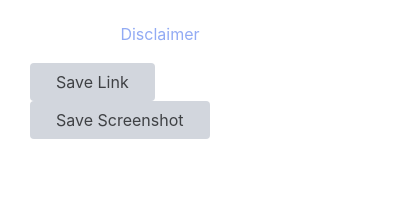
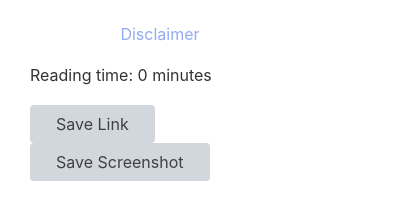
Before and after one commit to saintograph/tag-it, a browser extension: page popup/index.html in a window 400 px wide. Shown: the part 96-316 px from the top of the page. Drawn offline with nearby package versions, Linux system fonts and the light colour scheme.

Commit message:
10-compute-weekly-study-time-from-saved-links

```diff
--- a/popup/index.html
+++ b/popup/index.html
@@ -19,6 +19,9 @@
             </p>
         </div>
         <div>
+            <p>Reading time: <span id="readingTime">0</span> minutes</p>
+        </div>
+        <div>
             <button type="button" id="saveLinkButton">Save Link</button>
         </div>
         <div>
--- a/popup/main.js
+++ b/popup/main.js
@@ -69,7 +69,7 @@ function saveScreenshot() {
                 //Save the object to local forage Indexed DB
                 localforage.setItem(screenshotObject.id, screenshotObject.content).then(function (value) {
 
-                    // Test code to display the image
+                    //display the image
                     localforage.getItem(screenshotObject.id).then(function (source) {
                         var image = new Image();
                         image.src = source;
@@ -82,7 +82,7 @@ function saveScreenshot() {
                     }).catch(function (err) {
                         console.log(err);
                     });
-                    // end test code to display image
+                    // end code to display image
 
                 }).catch(function (err) {
                     console.log(err);
@@ -97,6 +97,37 @@ function saveScreenshot() {
 
 }
 
+document.addEventListener("DOMContentLoaded", async function () {
+    const keys = await localforage.keys(); // asynchronously retrieve all keys
+    var readingTime = 0;
+    const dateMonday = await getMonday();
+    for (let i in keys) {
+        const rawEntry = await localforage.getItem(keys[i]);
+        // parse error free entries
+        try {
+            const parsed = JSON.parse(rawEntry);
+            if (parsed.id && parsed.readingTime && (new Date(parsed.timestamp).getTime() >= dateMonday.getTime())) {
+                readingTime = readingTime + parsed.readingTime;
+            }
+
+        } catch (error) {
+            // if error or image, do nothing
+            ;
+        }
+    }
+    document.getElementById("readingTime").innerText = readingTime;
+
+});
+    function getMonday() {
+        var d = new Date();
+        console.log("date today" + d.toString());
+        var day = d.getDay();
+        console.log("day today" + day);
+        diff = d.getDate() - day + (day == 0 ? -6 : 1); // adjust when day is sunday
+        return new Date(d.setDate(diff));
+    }
+
+
 document.addEventListener('DOMContentLoaded', function () {
     document.getElementById('saveLinkButton').addEventListener('click', saveURL);
 });
```
